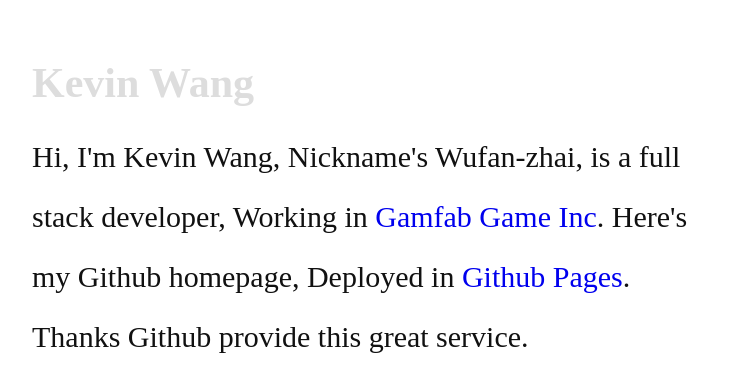
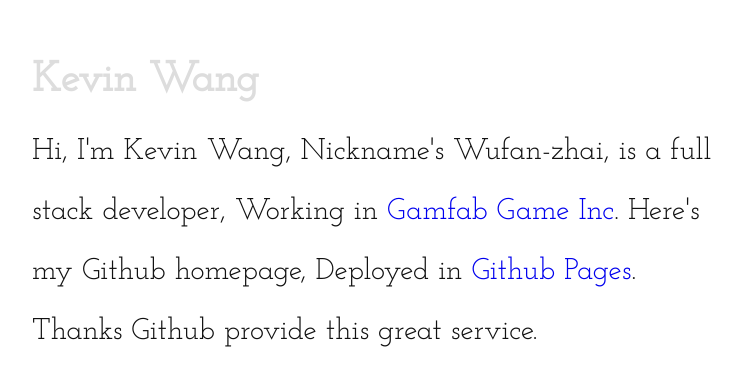
Before and after one commit to keviw/keviw.github.io, a plain HTML site: page index.html in a window 1280 px wide. Shown: the part 141-532 px from the top of the page, without its empty margins (268-1007 px from the left). Drawn offline with Linux system fonts and the light colour scheme.

Commit message:
Update style.css

```diff
--- a/css/style.css
+++ b/css/style.css
@@ -5,7 +5,7 @@ h1, body{
     width: 100%;
     height: 100%;
 
-    font-family: "Comfortaa";
+    font-family: "Josefin Slab";
     color: #111;
 }
 
```
